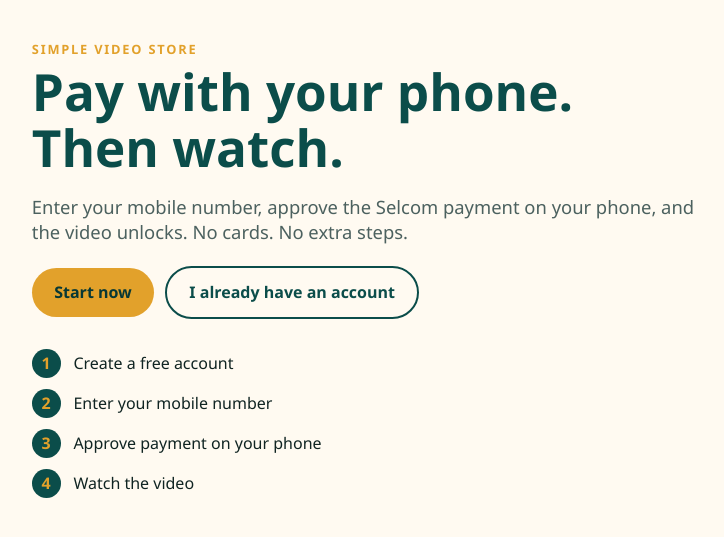
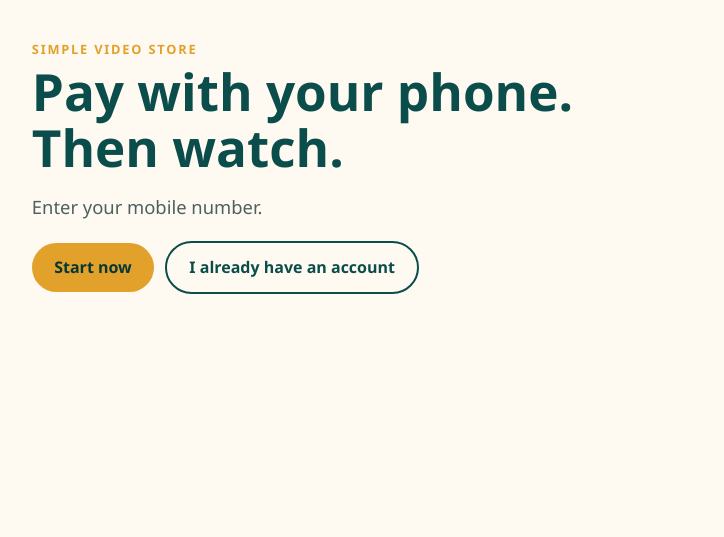
Before and after one commit to kengodhil/AWAY-VIDEOS, a Django app: template templates/catalog/home.html in a window 1280 px wide. Shown: the part 67-604 px from the top of the page, without its empty margins (85-809 px from the left). Run offline with Django 5.2, Linux system fonts and the light colour scheme; the template is opened without the code that fills it, so the values that code supplies are empty.

Commit message:
modified:   templates/catalog/home.html

```diff
--- a/templates/catalog/base.html
+++ b/templates/catalog/base.html
@@ -3,7 +3,7 @@
 <head>
   <meta charset="utf-8">
   <meta name="viewport" content="width=device-width, initial-scale=1">
-  <title>{% block title %}Adu Reel{% endblock %}</title>
+  <title>{% block title %}Away-videos{% endblock %}</title>
   {% load static %}
   <link rel="stylesheet" href="{% static 'css/app.css' %}">
 </head>
--- a/templates/catalog/home.html
+++ b/templates/catalog/home.html
@@ -1,19 +1,15 @@
 {% extends "catalog/base.html" %}
-{% block title %}Watch videos after a simple phone payment{% endblock %}
+{% block title %}Watch   hot videos
+{% endblock %}
 {% block content %}
 <section class="hero">
   <p class="eyebrow">Simple video store</p>
   <h1>Pay with your phone.<br>Then watch.</h1>
-  <p class="lead">Enter your mobile number, approve the Selcom payment on your phone, and the video unlocks. No cards. No extra steps.</p>
+  <p class="lead">Enter your mobile number.</p>
   <div class="hero-actions">
     <a class="btn" href="{% url 'register' %}">Start now</a>
     <a class="btn btn-ghost" href="{% url 'login' %}">I already have an account</a>
   </div>
-  <ol class="steps">
-    <li><span>1</span> Create a free account</li>
-    <li><span>2</span> Enter your mobile number</li>
-    <li><span>3</span> Approve payment on your phone</li>
-    <li><span>4</span> Watch the video</li>
-  </ol>
+
 </section>
 {% endblock %}
```
Also changed, not shown: README.md.
